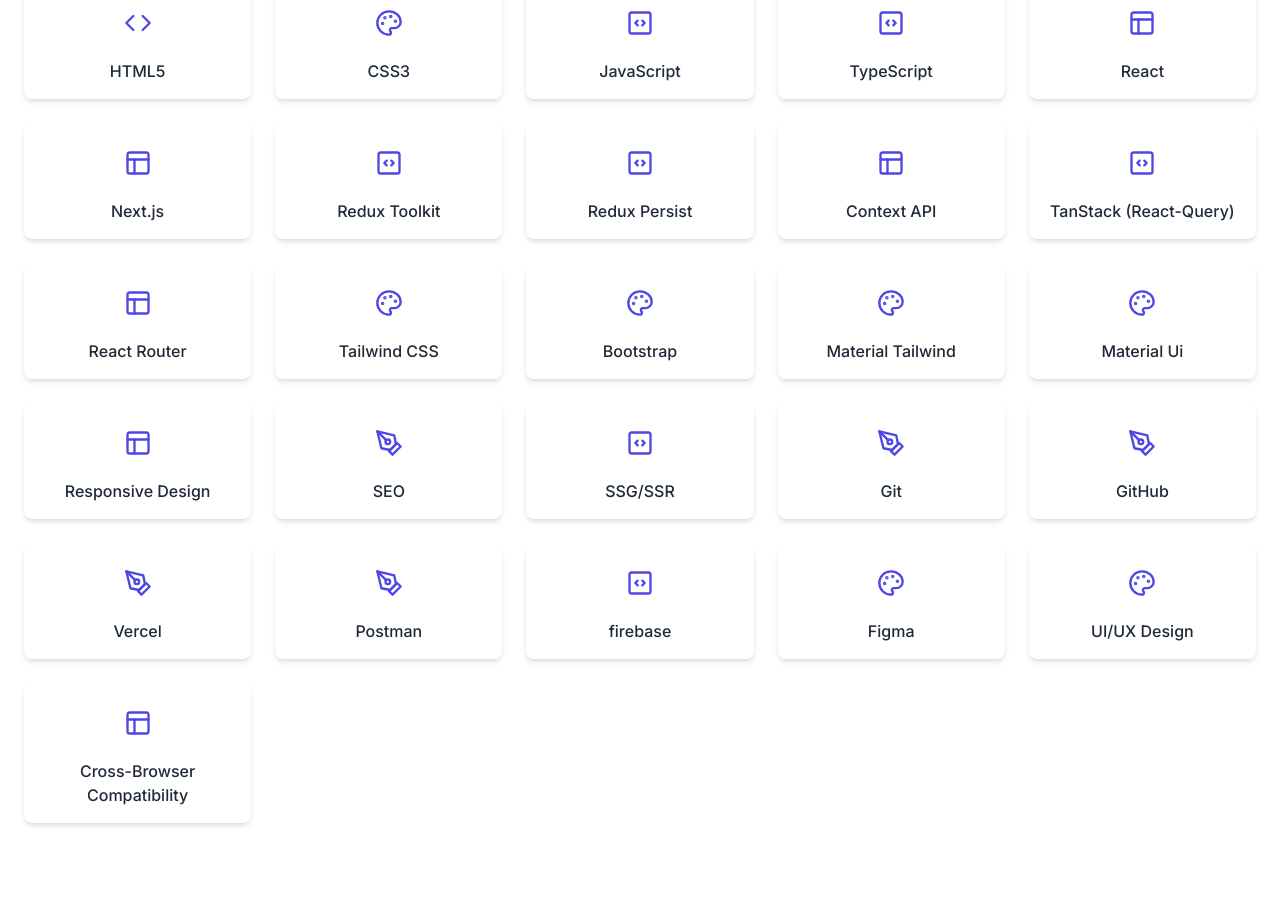
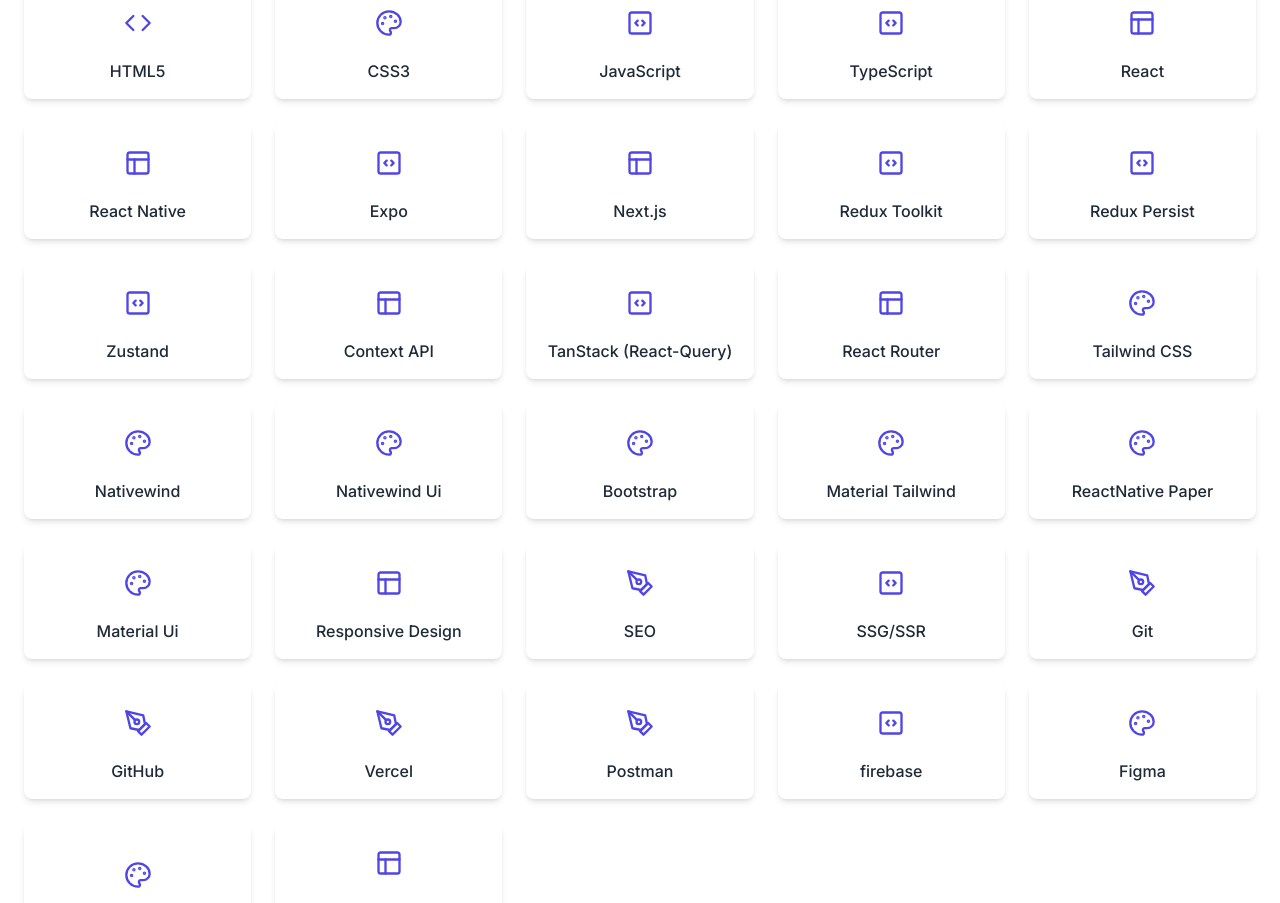
Before and after one commit to OmarEmadSaad/My-Portofolio, a React (Vite) app: page / in a window 1280 px wide. Shown: the part 1880-2783 px from the top of the page. Built offline with nearby package versions, Linux system fonts and the light colour scheme.

Commit message:
edits in cv and add more skills

```diff
--- a/src/components/Projects.tsx
+++ b/src/components/Projects.tsx
@@ -1,16 +1,16 @@
-import { useTranslation } from 'react-i18next';
-import { motion } from 'framer-motion';
-import { useInView } from 'react-intersection-observer';
-import { ExternalLink, Github } from 'lucide-react';
-import { projects } from '../data/projects';
+import { useTranslation } from "react-i18next";
+import { motion } from "framer-motion";
+import { useInView } from "react-intersection-observer";
+import { ExternalLink, Download } from "lucide-react";
+import { projects } from "../data/projects";
 
 const Projects = () => {
   const { t, i18n } = useTranslation();
-  const isRTL = i18n.language === 'ar';
+  const isRTL = i18n.language === "ar";
 
   const [ref, inView] = useInView({
     threshold: 0.1,
-    triggerOnce: false
+    triggerOnce: false,
   });
 
   const containerVariants = {
@@ -19,9 +19,9 @@
       opacity: 1,
       transition: {
         staggerChildren: 0.1,
-        delayChildren: 0.2
-      }
-    }
+        delayChildren: 0.2,
+      },
+    },
   };
 
   const projectVariants = {
@@ -29,8 +29,8 @@
     visible: {
       opacity: 1,
       y: 0,
-      transition: { duration: 0.6 }
-    }
+      transition: { duration: 0.6 },
+    },
   };
 
   return (
@@ -38,7 +38,7 @@
       id="projects"
       ref={ref}
       className="py-20 bg-gray-50 dark:bg-gray-900"
-      dir={isRTL ? 'rtl' : 'ltr'}
+      dir={isRTL ? "rtl" : "ltr"}
     >
       <div className="container mx-auto px-4 md:px-6">
         <motion.div
@@ -47,8 +47,10 @@
           transition={{ duration: 0.6 }}
           className="max-w-3xl mx-auto text-center mb-12"
         >
-          <h2 className={`${isRTL ? 'font-arabic' : ''} text-3xl font-bold text-gray-900 dark:text-white mb-6`}>
-            {t('projects.title')}
+          <h2
+            className={`${isRTL ? "font-arabic" : ""} text-3xl font-bold text-gray-900 dark:text-white mb-6`}
+          >
+            {t("projects.title")}
           </h2>
         </motion.div>
 
@@ -73,10 +75,14 @@
                 />
               </div>
               <div className="p-6">
-                <h3 className={`${isRTL ? 'font-arabic' : ''} text-xl font-semibold text-gray-900 dark:text-white mb-2`}>
+                <h3
+                  className={`${isRTL ? "font-arabic" : ""} text-xl font-semibold text-gray-900 dark:text-white mb-2`}
+                >
                   {project.title}
                 </h3>
-                <p className={`${isRTL ? 'font-arabic' : ''} text-gray-700 dark:text-gray-300 mb-4 min-h-[80px]`}>
+                <p
+                  className={`${isRTL ? "font-arabic" : ""} text-gray-700 dark:text-gray-300 mb-4 min-h-[80px]`}
+                >
                   {t(`projects.${project.description}`)}
                 </p>
                 <div className="flex flex-wrap gap-2 mb-4">
@@ -90,17 +96,32 @@
                   ))}
                 </div>
                 <div className="flex gap-3 mt-4">
+                  {project.downloadNow ? (
+                    // زرار Download Now للـ APK
                     <motion.a
-                    href={project.liveUrl}
+                      href={project.downloadNow}
+                      download="GoodNews.apk" // ← يحدد اسم الملف للتحميل
+                      className={`${isRTL ? "font-arabic" : ""} flex items-center gap-2 px-4 py-2 bg-primary-600 hover:bg-primary-700 dark:bg-primary-500 dark:hover:bg-primary-600 text-white rounded-lg transition-colors`}
+                      whileHover={{ scale: 1.05 }}
+                      whileTap={{ scale: 0.95 }}
+                    >
+                      <Download size={16} />
+                      {t("projects.downloadNow")}
+                    </motion.a>
+                  ) : (
+                    // زرار View Live للـ web demos
+                    <motion.a
+                      href={project.liveUrl!}
                       target="_blank"
                       rel="noopener noreferrer"
-                    className={`${isRTL ? 'font-arabic' : ''} flex items-center gap-2 px-4 py-2 bg-primary-600 hover:bg-primary-700 dark:bg-primary-500 dark:hover:bg-primary-600 text-white rounded-lg transition-colors`}
+                      className={`${isRTL ? "font-arabic" : ""} flex items-center gap-2 px-4 py-2 bg-primary-600 hover:bg-primary-700 dark:bg-primary-500 dark:hover:bg-primary-600 text-white rounded-lg transition-colors`}
                       whileHover={{ scale: 1.05 }}
                       whileTap={{ scale: 0.95 }}
                     >
                       <ExternalLink size={16} />
-                    {t('projects.viewLive')}
+                      {t("projects.viewLive")}
                     </motion.a>
+                  )}
                 </div>
               </div>
             </motion.div>
--- a/src/components/Skills.tsx
+++ b/src/components/Skills.tsx
@@ -159,15 +159,20 @@
     javascript: <CodeSquare size={28} />,
     typescript: <CodeSquare size={28} />,
     react: <Layout size={28} />,
+    reactnative: <Layout size={28} />,
+    Expo: <Layout size={28} />,
     nextjs: <Layout size={28} />,
     redux: <CodeSquare size={28} />,
     context: <Layout size={28} />,
     TanStack: <Layout size={28} />,
     router: <Layout size={28} />,
     tailwind: <Palette size={28} />,
+    nativewind: <Palette size={28} />,
     bootstrap: <Palette size={28} />,
     material: <Palette size={28} />,
     materialUi: <Palette size={28} />,
+    nativewindui: <Palette size={28} />,
+    ReactNativePaper: <Palette size={28} />,
     git: <Tool size={28} />,
     github: <Tool size={28} />,
     vercel: <Tool size={28} />,
--- a/src/data/projects.ts
+++ b/src/data/projects.ts
@@ -26,6 +26,22 @@
   },
   {
     id: 3,
+    title: "Good News App",
+    description: "goodNewsDesc",
+    imageUrl:
+      "https://images.pexels.com/photos/4843087/pexels-photo-4843087.jpeg?auto=compress&cs=tinysrgb&w=1260&h=750&dpr=1",
+    downloadNow: "https://expo.dev/artifacts/eas/2PcYLXf8xHqSYNjhtqDMCK.apk", // ← نقلت الـ APK هنا للـ download
+    technologies: [
+      "React Native",
+      "Expo",
+      "Axios",
+      "Zustand",
+      "Tailwind CSS",
+      "Expo Router",
+    ],
+  },
+  {
+    id: 4,
     title: "Outpatient Management System",
     description: "outpatientDesc",
     imageUrl:
@@ -34,7 +50,7 @@
     technologies: ["React", "Tailwind CSS", "Json Server", "REST API"],
   },
   {
-    id: 4,
+    id: 5,
     title: "E-commerce App",
     description: "ecommerceDesc",
     imageUrl:
@@ -49,7 +65,7 @@
     ],
   },
   {
-    id: 5,
+    id: 6,
     title: "Weather App",
     description: "weatherDesc",
     imageUrl:
@@ -58,7 +74,7 @@
     technologies: ["React", "Weather API", "CSS", "Responsive Design"],
   },
   {
-    id: 6,
+    id: 7,
     title: "Exchange Rate App",
     description: "exchangeRateDesc",
     imageUrl:
@@ -67,7 +83,7 @@
     technologies: ["React", "API Integration", "CSS"],
   },
   {
-    id: 7,
+    id: 8,
     title: "Calculator App",
     description: "calculatorDesc",
     imageUrl:
@@ -76,7 +92,7 @@
     technologies: ["HTML", "CSS", "JavaScript", "React"],
   },
   {
-    id: 8,
+    id: 9,
     title: "Memes App",
     description: "memesDesc",
     imageUrl:
@@ -85,7 +101,7 @@
     technologies: ["React", "API", "JavaScript"],
   },
   {
-    id: 9,
+    id: 10,
     title: "Clock App",
     description: "clockDesc",
     imageUrl:
--- a/src/data/skills.ts
+++ b/src/data/skills.ts
@@ -27,6 +27,16 @@
     category: "frameworks",
   },
   {
+    name: "React Native",
+    icon: "reactnative",
+    category: "frameworks",
+  },
+  {
+    name: "Expo",
+    icon: "expo",
+    category: "frameworks",
+  },
+  {
     name: "Next.js",
     icon: "nextjs",
     category: "frameworks",
@@ -39,6 +49,11 @@
   {
     name: "Redux Persist",
     icon: "redux",
+    category: "frameworks",
+  },
+  {
+    name: "Zustand",
+    icon: "Zustand",
     category: "frameworks",
   },
   {
@@ -62,6 +77,16 @@
     category: "styling",
   },
   {
+    name: "Nativewind",
+    icon: "nativewind",
+    category: "styling",
+  },
+  {
+    name: "Nativewind Ui",
+    icon: "nativewindui",
+    category: "styling",
+  },
+  {
     name: "Bootstrap",
     icon: "bootstrap",
     category: "styling",
@@ -69,6 +94,11 @@
   {
     name: "Material Tailwind",
     icon: "material",
+    category: "styling",
+  },
+  {
+    name: "ReactNative Paper",
+    icon: "ReactNativePaper",
     category: "styling",
   },
   {
--- a/src/i18n/locales/ar.json
+++ b/src/i18n/locales/ar.json
@@ -41,6 +41,7 @@
   "projects": {
     "title": "المشاريع",
     "viewLive": "عرض المشروع",
+    "downloadNow": "تحميل الان",
     "viewCode": "عرض الكود",
     "calculatorDesc": "آلة حاسبة نظيفة وعملية مع العمليات الحسابية الأساسية وتصميم متجاوب يعمل على جميع الأجهزة.",
     "clockDesc": "تطبيق ساعة بسيط يعرض الوقت الحالي بواجهة أنيقة وعناصر متحركة.",
@@ -50,7 +51,8 @@
     "moviesDesc": "تطبيق شامل للأفلام والمسلسلات مع البحث والتصفية والمعلومات التفصيلية حول الأفلام والبرامج التلفزيونية.",
     "ecommerceDesc": "منصة تجارة إلكترونية متكاملة المميزات تحتوي على كتالوج المنتجات وسلة التسوق ومصادقة المستخدم وعملية الدفع، وتشمل لوحة تحكم للمشرف.",
     "outpatientDesc": "نظام إدارة العيادات الخارجية يتيح للمرضى حجز وإلغاء المواعيد والدردشة مع الأطباء، ويتضمن لوحات تحكم للمسؤول والطبيب والمريض، بالإضافة إلى إمكانية إدارة الأطباء لجدولهم اليومي.",
-    "marketDesc": "سوق إلكتروني متكامل مبني باستخدام Next.js يتيح للمستخدمين تصفح المنتجات وإضافتها إلى سلة التسوق وإتمام عمليات الشراء بسهولة. يتضمن لوحة تحكم للمشرف تتيح إضافة المنتجات أو تعديلها أو حذفها، وعرض عدد المستخدمين، ومعرفة آخر مستخدم سجل الدخول وآخر منتج تمت إضافته، مع تصميم متجاوب وواجهة مستخدم حديثة."
+    "marketDesc": "سوق إلكتروني متكامل مبني باستخدام Next.js يتيح للمستخدمين تصفح المنتجات وإضافتها إلى سلة التسوق وإتمام عمليات الشراء بسهولة. يتضمن لوحة تحكم للمشرف تتيح إضافة المنتجات أو تعديلها أو حذفها، وعرض عدد المستخدمين، ومعرفة آخر مستخدم سجل الدخول وآخر منتج تمت إضافته، مع تصميم متجاوب وواجهة مستخدم حديثة.",
+    "goodNewsDesc": "تطبيق أخبار للموبايل مبني باستخدام React Native و Expo، يعرض الأخبار لحظة بلحظة مع إمكانية حفظ الأخبار المفضلة والتنقل السلس."
   },
   "contact": {
     "title": "تواصل معي",
--- a/src/i18n/locales/en.json
+++ b/src/i18n/locales/en.json
@@ -41,6 +41,7 @@
   "projects": {
     "title": "Projects",
     "viewLive": "View Live",
+    "downloadNow": "Download Now",
     "viewCode": "View Code",
     "calculatorDesc": "A clean, functional calculator with basic mathematical operations and a responsive design that works across all devices.",
     "clockDesc": "A minimalist clock application displaying current time with a stylish interface and animated elements.",
@@ -50,7 +51,8 @@
     "moviesDesc": "Comprehensive movies and series application with search, filtering, and detailed information about films and TV shows.",
     "ecommerceDesc": "Full-featured e-commerce platform with product catalog, shopping cart, user authentication, checkout process, and includes an admin dashboard.",
     "outpatientDesc": "An outpatient management system that allows patients to book and cancel appointments, chat with doctors,and includes an admin,doctor,patient dashboard and lets doctors manage daily schedules.",
-    "marketDesc": "A comprehensive online marketplace built with Next.js, allowing users to browse products, add them to a cart, and complete purchases seamlessly. It includes an admin dashboard for adding, editing, or deleting products, viewing the total number of users, identifying the last user who logged in, and tracking the latest product added, with a responsive design and modern user interface."
+    "marketDesc": "A comprehensive online marketplace built with Next.js, allowing users to browse products, add them to a cart, and complete purchases seamlessly. It includes an admin dashboard for adding, editing, or deleting products, viewing the total number of users, identifying the last user who logged in, and tracking the latest product added, with a responsive design and modern user interface.",
+    "goodNewsDesc": "A mobile news reader app built with React Native and Expo, featuring real-time headlines from NewsAPI, favorites management, and smooth navigation with tabs."
   },
   "contact": {
     "title": "Contact Me",
--- a/src/types/index.ts
+++ b/src/types/index.ts
@@ -3,12 +3,13 @@
   title: string;
   description: string;
   imageUrl: string;
-  liveUrl: string;
+  liveUrl?: string;
+  downloadNow?: string;
   technologies: string[];
 }
 
 export interface Skill {
   name: string;
   icon: string;
-  category: 'core' | 'frameworks' | 'styling' | 'tools' | 'design';
+  category: "core" | "frameworks" | "styling" | "tools" | "design";
 }
```
Also changed, not shown: 1 other file (tests, documents, lock files or other folders). Lines whose indentation alone changed are shown as unchanged.
